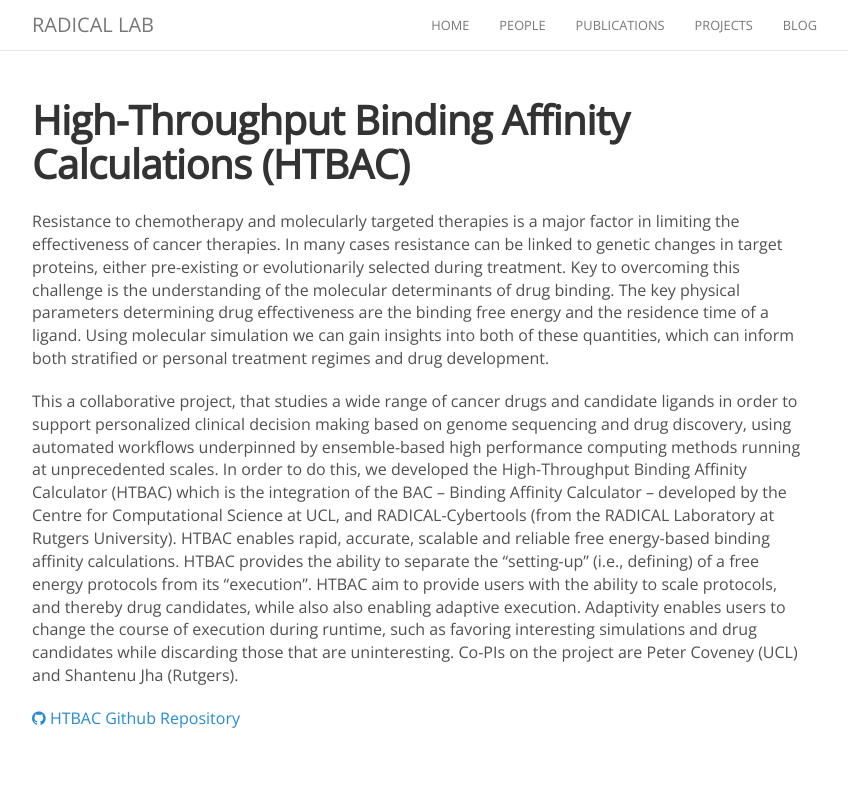
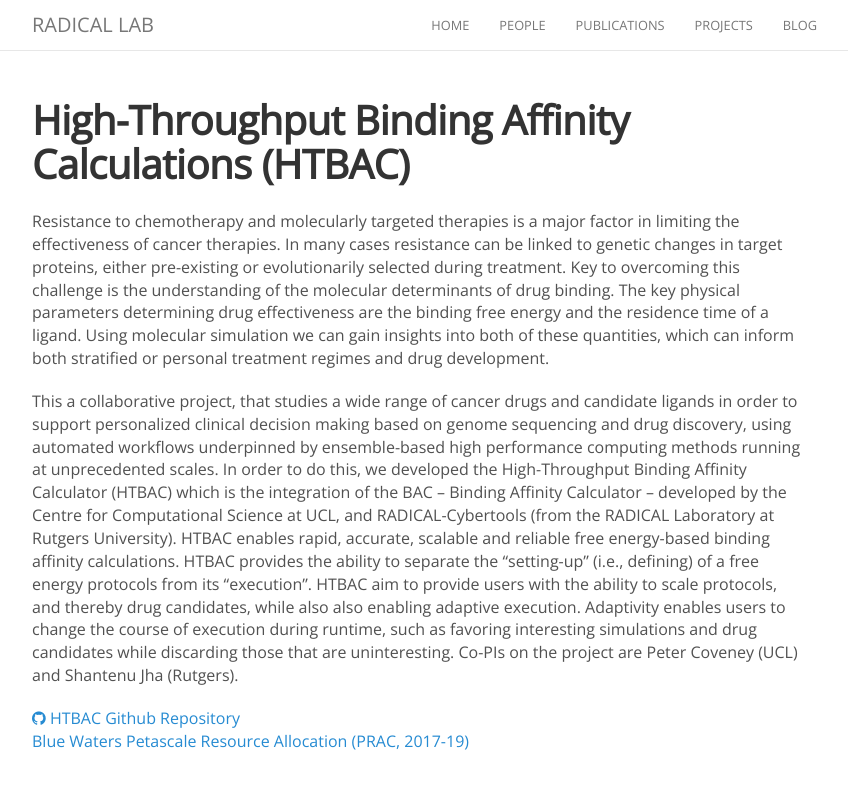
Before and after one commit to seymaguleryuz/radical-group.github.io, a Jekyll site: the page built from _projects/htbac.md, in a window 1280 px wide. Shown: the top 789 px of the page, without its empty margins (223-1071 px from the left). Built offline with Jekyll 4.4.1, drawn with Linux system fonts in a browser that asks for light colours; nearby versions of some CDN libraries.

Commit message:
mentioned PRAC allocation

```diff
--- a/_projects/htbac.md
+++ b/_projects/htbac.md
@@ -10,3 +10,4 @@
 This a collaborative project, that studies a wide range of cancer drugs and candidate ligands in order to support personalized clinical decision making based on genome sequencing and drug discovery, using automated workflows underpinned by ensemble-based high performance computing methods running at unprecedented scales. In order to do this, we developed the High-Throughput Binding Affinity Calculator (HTBAC) which is the integration of the BAC -- Binding Affinity Calculator -- developed by the Centre for Computational Science at UCL, and RADICAL-Cybertools (from the RADICAL Laboratory at Rutgers University). HTBAC enables rapid, accurate, scalable and reliable free energy-based binding affinity calculations. HTBAC provides the ability to separate the "setting-up" (i.e., defining) of a free energy protocols from its "execution". HTBAC aim to provide users with the ability to scale protocols, and thereby drug candidates, while also also enabling adaptive execution. Adaptivity enables users to change the course of execution during runtime, such as favoring interesting simulations and drug candidates while discarding those that are uninteresting. Co-PIs on the project are Peter Coveney (UCL) and Shantenu Jha (Rutgers).
 
 <a href="https://github.com/radical-cybertools/htbac"><i class="fa fa-github"></i> HTBAC Github Repository</a><br>
+<a href="https://www.nsf.gov/pubs/2017/nsf17542/nsf17542.htm"><i class="fa fa-nsf"></i>Blue Waters Petascale Resource Allocation (PRAC, 2017-19)</a><br>
```
